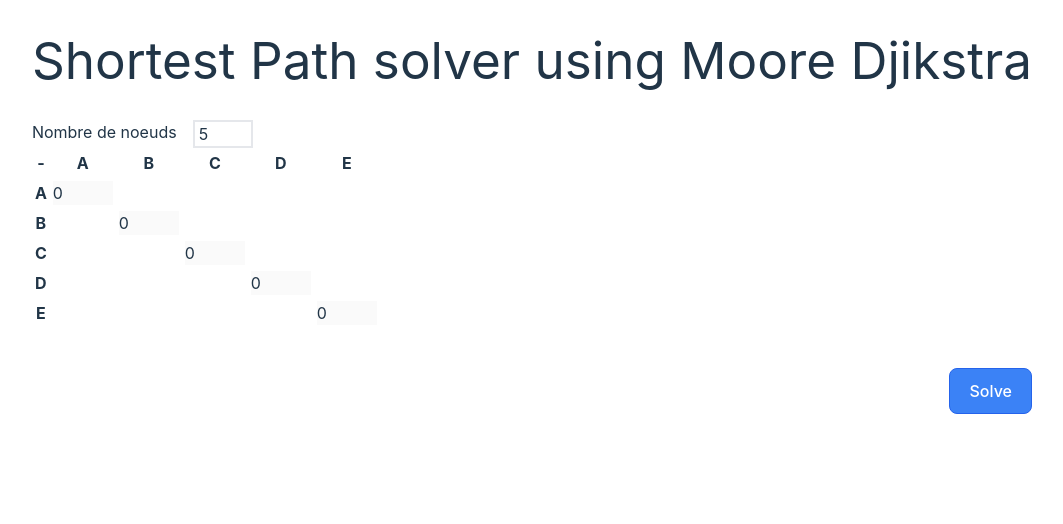
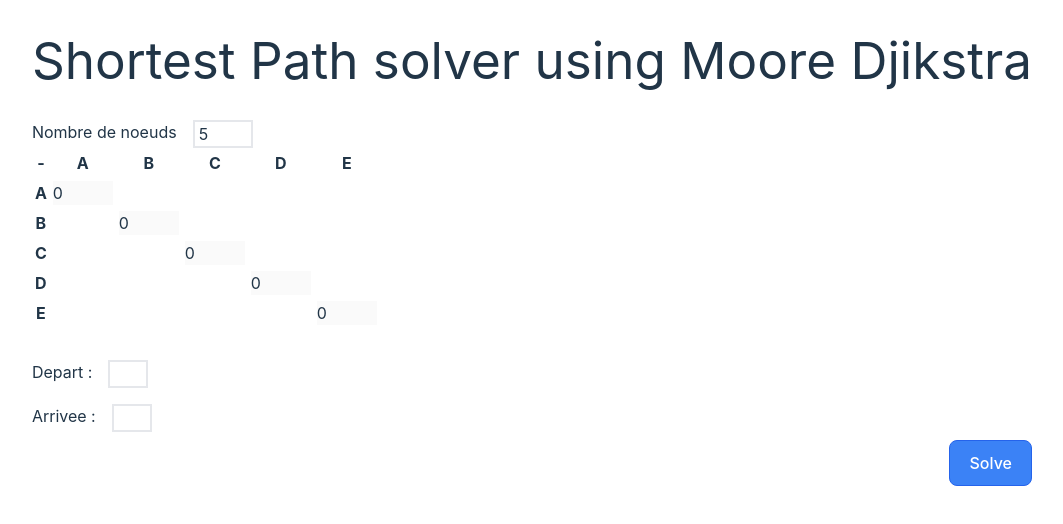
Before and after one commit to SinelVinesh/plne, a React (Vite) app: page /moore-djikstra in a window 1280 px wide. Shown: the top 524 px of the page, without its empty margins (108-1171 px from the left). Built offline with nearby package versions, Linux system fonts and the light colour scheme.

Commit message:
Add page for Shortest Path Solver

```diff
--- a/src/moore-djikstra/MooreDjikstra.tsx
+++ b/src/moore-djikstra/MooreDjikstra.tsx
@@ -122,6 +122,16 @@ function Coloration() {
 
           </tbody>
         </table>
+        <div className="flex flex-col items-start gap-4">
+          <div className="flex gap-4">
+            <label htmlFor="">Depart :</label>
+            <input type="text" className="border-solid  border-2 w-10"/>
+          </div>
+          <div className="flex gap-4">
+            <label htmlFor="">Arrivee :</label>
+            <input type="text" className="border-solid  border-2 w-10"/>
+          </div>
+        </div>
         <div className="flex flex-row-reverse">
           <button className="bg-blue-500 border-blue-600 text-white mt-2" onClick={() => solveUsingMooreDjikstra()}>
             Solve
```
